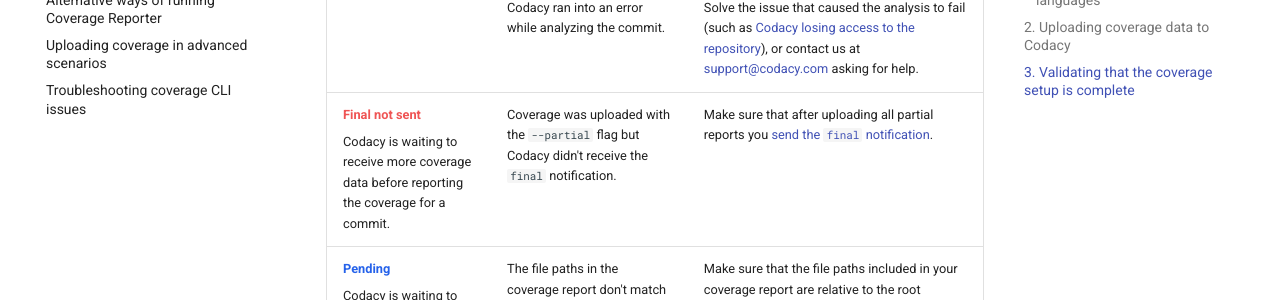
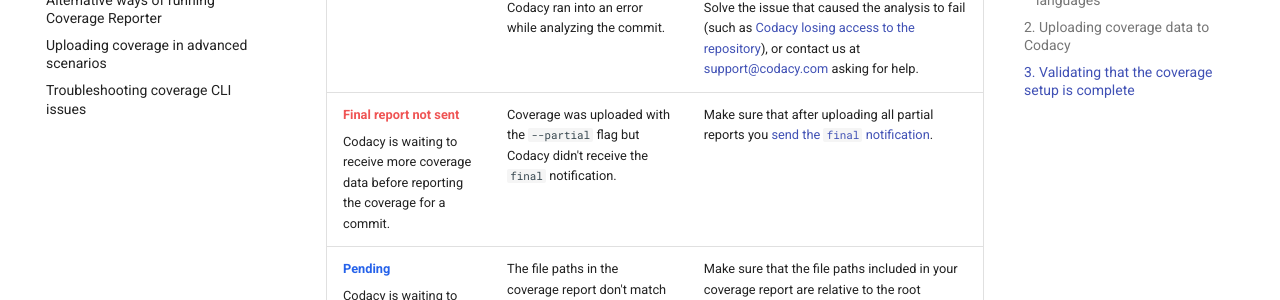
Before and after one commit to codacy/codacy-coverage-reporter, an MkDocs documentation site: the page built from docs/index.md, in a window 1280 px wide and 900 px high, scrolled down 6962 px. Shown: the part 153-453 px from the top of the window. Built offline with MkDocs 1.6.1 and Material for MkDocs 9.7.7, drawn with Linux system fonts in a browser that asks for light colours; comment, search, counter and statistics services are not loaded.

Commit message:
doc: Adjust new coverage status name

```diff
--- a/docs/index.md
+++ b/docs/index.md
@@ -330,8 +330,8 @@
         </td>
     </tr>
     <tr>
-        <td id="status-final-not-sent">
-            <p style="color: #EF5454;"><strong>Final not sent</strong></p>
+        <td id="status-final-report-not-sent">
+            <p style="color: #EF5454;"><strong>Final report not sent</strong></p>
             <p>Codacy is waiting to receive more coverage data before reporting the coverage for a commit.</p>
         </td>
         <td>
```
